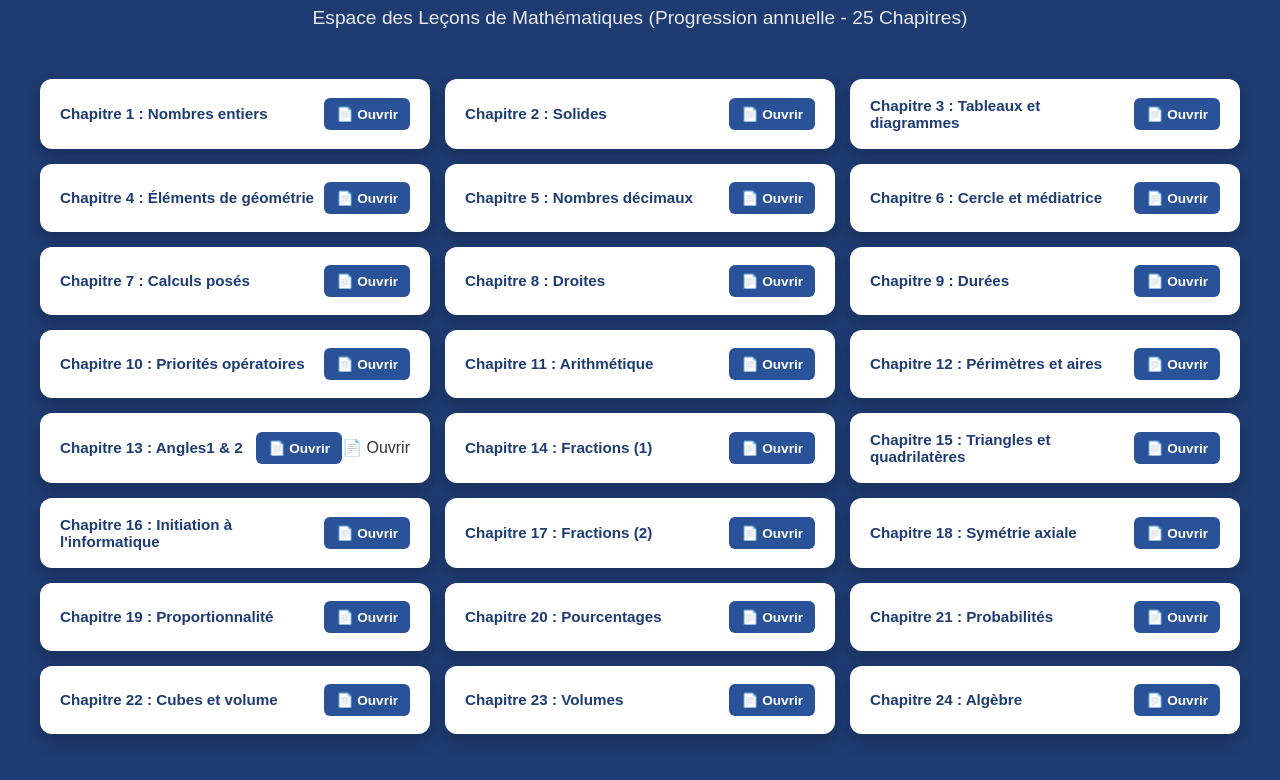
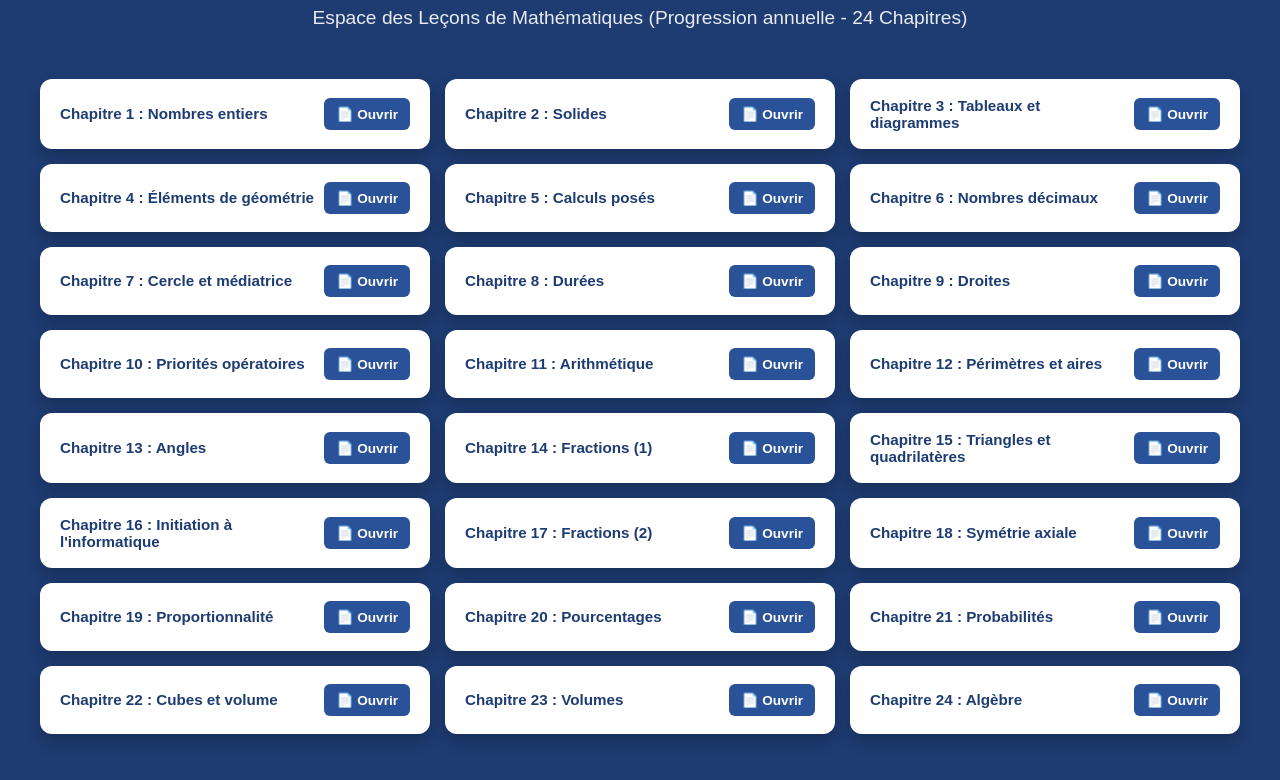
Before and after one commit to Azizamine33/Math-matiqus, a plain HTML site: page lecon_6eme.html in a window 1280 px wide. Shown: the part 168-948 px from the top of the page. Drawn offline with Linux system fonts and the light colour scheme; a web font is replaced by a local one.

Commit message:
Add files via upload

```diff
--- a/lecon_6eme.html
+++ b/lecon_6eme.html
@@ -26,34 +26,33 @@
     <a href="index.html" class="retour-btn">← Retour à l'accueil</a>
     <header>
         <h1>Classe de 6<sup>ème</sup></h1>
-        <p>Espace des Leçons de Mathématiques (Progression annuelle - 25 Chapitres)</p>
+        <p>Espace des Leçons de Mathématiques (Progression annuelle - 24 Chapitres)</p>
     </header>
     <div class="grille-chapitres">
         <div class="chapitre-card"><span class="chapitre-titre">Chapitre 1 : Nombres entiers</span><a href="#" class="btn-pdf" onclick="verifierCode('docs/6eme_ch1_lecon.pdf')">📄 Ouvrir</a></div>
         <div class="chapitre-card"><span class="chapitre-titre">Chapitre 2 : Solides</span><a href="#" class="btn-pdf" onclick="verifierCode('docs/6eme_ch2_lecon.pdf')">📄 Ouvrir</a></div>
         <div class="chapitre-card"><span class="chapitre-titre">Chapitre 3 : Tableaux et diagrammes</span><a href="#" class="btn-pdf" onclick="verifierCode('docs/6eme_ch3_lecon.pdf')">📄 Ouvrir</a></div>
         <div class="chapitre-card"><span class="chapitre-titre">Chapitre 4 : Éléments de géométrie</span><a href="#" class="btn-pdf" onclick="verifierCode('docs/6eme_ch4_lecon.pdf')">📄 Ouvrir</a></div>
-
-        <div class="chapitre-card"><span class="chapitre-titre">Chapitre 5 : Nombres décimaux</span><a href="#" class="btn-pdf" onclick="verifierCode('docs/6eme_ch5_lecon.pdf')">📄 Ouvrir</a></div>
-        <div class="chapitre-card"><span class="chapitre-titre">Chapitre 6 : Cercle et médiatrice</span><a href="#" class="btn-pdf" onclick="verifierCode('docs/6eme_ch6_lecon.pdf')">📄 Ouvrir</a></div>
-        <div class="chapitre-card"><span class="chapitre-titre">Chapitre 7 : Calculs posés</span><a href="#" class="btn-pdf" onclick="verifierCode('docs/6eme_ch7_lecon.pdf')">📄 Ouvrir</a></div>
-        <div class="chapitre-card"><span class="chapitre-titre">Chapitre 8 : Droites </span><a href="#" class="btn-pdf" onclick="verifierCode('docs/6eme_ch9_lecon.pdf')">📄 Ouvrir</a></div>
-        <div class="chapitre-card"><span class="chapitre-titre">Chapitre 9 : Durées</span><a href="#" class="btn-pdf" onclick="verifierCode('docs/6eme_ch10_lecon.pdf')">📄 Ouvrir</a></div>
-        <div class="chapitre-card"><span class="chapitre-titre">Chapitre 10 : Priorités opératoires</span><a href="#" class="btn-pdf" onclick="verifierCode('docs/6eme_ch11_lecon.pdf')">📄 Ouvrir</a></div>
-        <div class="chapitre-card"><span class="chapitre-titre">Chapitre 11 : Arithmétique</span><a href="#" class="btn-pdf" onclick="verifierCode('docs/6eme_ch12_lecon.pdf')">📄 Ouvrir</a></div>
-        <div class="chapitre-card"><span class="chapitre-titre">Chapitre 12 : Périmètres et aires</span><a href="#" class="btn-pdf" onclick="verifierCode('docs/6eme_ch13_lecon.pdf')">📄 Ouvrir</a></div>
-        <div class="chapitre-card"><span class="chapitre-titre">Chapitre 13 : Angles1 & 2 </span><a href="#" class="btn-pdf" onclick="verifierCode('docs/6eme_ch14_lecon.pdf')">📄 Ouvrir</a> 📄 Ouvrir</a> </div>
-        <div class="chapitre-card"><span class="chapitre-titre">Chapitre 14 : Fractions (1)</span><a href="#" class="btn-pdf" onclick="verifierCode('docs/6eme_ch15_lecon.pdf')">📄 Ouvrir</a></div>
-        <div class="chapitre-card"><span class="chapitre-titre">Chapitre 15 : Triangles et quadrilatères</span><a href="#" class="btn-pdf" onclick="verifierCode('docs/6eme_ch16_lecon.pdf')">📄 Ouvrir</a></div>
-        <div class="chapitre-card"><span class="chapitre-titre">Chapitre 16 : Initiation à l'informatique</span><a href="#" class="btn-pdf" onclick="verifierCode('docs/6eme_ch17_lecon.pdf')">📄 Ouvrir</a></div>
-        <div class="chapitre-card"><span class="chapitre-titre">Chapitre 17 : Fractions (2)</span><a href="#" class="btn-pdf" onclick="verifierCode('docs/6eme_ch18_lecon.pdf')">📄 Ouvrir</a></div>
-        <div class="chapitre-card"><span class="chapitre-titre">Chapitre 18 : Symétrie axiale</span><a href="#" class="btn-pdf" onclick="verifierCode('docs/6eme_ch19_lecon.pdf')">📄 Ouvrir</a></div>
-        <div class="chapitre-card"><span class="chapitre-titre">Chapitre 19 : Proportionnalité</span><a href="#" class="btn-pdf" onclick="verifierCode('docs/6eme_ch20_lecon.pdf')">📄 Ouvrir</a></div>
-        <div class="chapitre-card"><span class="chapitre-titre">Chapitre 20 : Pourcentages</span><a href="#" class="btn-pdf" onclick="verifierCode('docs/6eme_ch21_lecon.pdf')">📄 Ouvrir</a></div>
-        <div class="chapitre-card"><span class="chapitre-titre">Chapitre 21 : Probabilités</span><a href="#" class="btn-pdf" onclick="verifierCode('docs/6eme_ch22_lecon.pdf')">📄 Ouvrir</a></div>
-        <div class="chapitre-card"><span class="chapitre-titre">Chapitre 22 : Cubes et volume</span><a href="#" class="btn-pdf" onclick="verifierCode('docs/6eme_ch23_lecon.pdf')">📄 Ouvrir</a></div>
-        <div class="chapitre-card"><span class="chapitre-titre">Chapitre 23 : Volumes</span><a href="#" class="btn-pdf" onclick="verifierCode('docs/6eme_ch24_lecon.pdf')">📄 Ouvrir</a></div>
-        <div class="chapitre-card"><span class="chapitre-titre">Chapitre 24 : Algèbre</span><a href="#" class="btn-pdf" onclick="verifierCode('docs/6eme_ch25_lecon.pdf')">📄 Ouvrir</a></div>
+        <div class="chapitre-card"><span class="chapitre-titre">Chapitre 5 : Calculs posés</span><a href="#" class="btn-pdf" onclick="verifierCode('docs/6eme_ch5_lecon.pdf')">📄 Ouvrir</a></div>
+        <div class="chapitre-card"><span class="chapitre-titre">Chapitre 6 : Nombres décimaux</span><a href="#" class="btn-pdf" onclick="verifierCode('docs/6eme_ch6_lecon.pdf')">📄 Ouvrir</a></div>
+        <div class="chapitre-card"><span class="chapitre-titre">Chapitre 7 : Cercle et médiatrice</span><a href="#" class="btn-pdf" onclick="verifierCode('docs/6eme_ch7_lecon.pdf')">📄 Ouvrir</a></div>
+        <div class="chapitre-card"><span class="chapitre-titre">Chapitre 8 : Durées</span><a href="#" class="btn-pdf" onclick="verifierCode('docs/6eme_ch8_lecon.pdf')">📄 Ouvrir</a></div>
+        <div class="chapitre-card"><span class="chapitre-titre">Chapitre 9 : Droites</span><a href="#" class="btn-pdf" onclick="verifierCode('docs/6eme_ch9_lecon.pdf')">📄 Ouvrir</a></div>
+        <div class="chapitre-card"><span class="chapitre-titre">Chapitre 10 : Priorités opératoires</span><a href="#" class="btn-pdf" onclick="verifierCode('docs/6eme_ch10_lecon.pdf')">📄 Ouvrir</a></div>
+        <div class="chapitre-card"><span class="chapitre-titre">Chapitre 11 : Arithmétique</span><a href="#" class="btn-pdf" onclick="verifierCode('docs/6eme_ch11_lecon.pdf')">📄 Ouvrir</a></div>
+        <div class="chapitre-card"><span class="chapitre-titre">Chapitre 12 : Périmètres et aires</span><a href="#" class="btn-pdf" onclick="verifierCode('docs/6eme_ch12_lecon.pdf')">📄 Ouvrir</a></div>
+        <div class="chapitre-card"><span class="chapitre-titre">Chapitre 13 : Angles</span><a href="#" class="btn-pdf" onclick="verifierCode('docs/6eme_ch13_lecon.pdf')">📄 Ouvrir</a></div>
+        <div class="chapitre-card"><span class="chapitre-titre">Chapitre 14 : Fractions (1)</span><a href="#" class="btn-pdf" onclick="verifierCode('docs/6eme_ch14_lecon.pdf')">📄 Ouvrir</a></div>
+        <div class="chapitre-card"><span class="chapitre-titre">Chapitre 15 : Triangles et quadrilatères</span><a href="#" class="btn-pdf" onclick="verifierCode('docs/6eme_ch15_lecon.pdf')">📄 Ouvrir</a></div>
+        <div class="chapitre-card"><span class="chapitre-titre">Chapitre 16 : Initiation à l'informatique</span><a href="#" class="btn-pdf" onclick="verifierCode('docs/6eme_ch16_lecon.pdf')">📄 Ouvrir</a></div>
+        <div class="chapitre-card"><span class="chapitre-titre">Chapitre 17 : Fractions (2)</span><a href="#" class="btn-pdf" onclick="verifierCode('docs/6eme_ch17_lecon.pdf')">📄 Ouvrir</a></div>
+        <div class="chapitre-card"><span class="chapitre-titre">Chapitre 18 : Symétrie axiale</span><a href="#" class="btn-pdf" onclick="verifierCode('docs/6eme_ch18_lecon.pdf')">📄 Ouvrir</a></div>
+        <div class="chapitre-card"><span class="chapitre-titre">Chapitre 19 : Proportionnalité</span><a href="#" class="btn-pdf" onclick="verifierCode('docs/6eme_ch19_lecon.pdf')">📄 Ouvrir</a></div>
+        <div class="chapitre-card"><span class="chapitre-titre">Chapitre 20 : Pourcentages</span><a href="#" class="btn-pdf" onclick="verifierCode('docs/6eme_ch20_lecon.pdf')">📄 Ouvrir</a></div>
+        <div class="chapitre-card"><span class="chapitre-titre">Chapitre 21 : Probabilités</span><a href="#" class="btn-pdf" onclick="verifierCode('docs/6eme_ch21_lecon.pdf')">📄 Ouvrir</a></div>
+        <div class="chapitre-card"><span class="chapitre-titre">Chapitre 22 : Cubes et volume</span><a href="#" class="btn-pdf" onclick="verifierCode('docs/6eme_ch22_lecon.pdf')">📄 Ouvrir</a></div>
+        <div class="chapitre-card"><span class="chapitre-titre">Chapitre 23 : Volumes</span><a href="#" class="btn-pdf" onclick="verifierCode('docs/6eme_ch23_lecon.pdf')">📄 Ouvrir</a></div>
+        <div class="chapitre-card"><span class="chapitre-titre">Chapitre 24 : Algèbre</span><a href="#" class="btn-pdf" onclick="verifierCode('docs/6eme_ch24_lecon.pdf')">📄 Ouvrir</a></div>
     </div>
 </body>
 <script>
```
